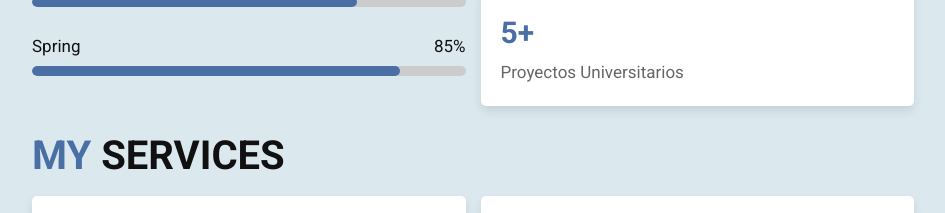
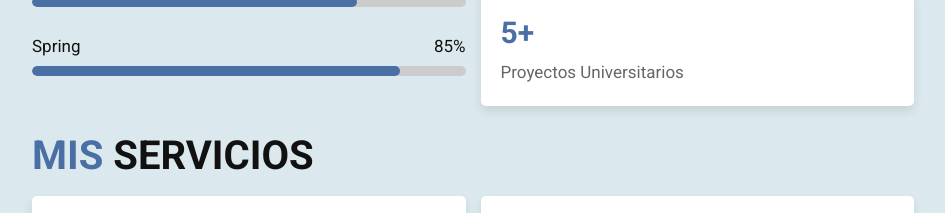
Before and after one commit to dmerreys/Marcelo-Erreys.github.io, a plain HTML site: page index.html in a window 1280 px wide. Shown: the part 1603-1816 px from the top of the page, without its empty margins (317-1262 px from the left). Drawn offline with Linux system fonts and the light colour scheme.

Commit message:
Update index.html

```diff
--- a/index.html
+++ b/index.html
@@ -168,7 +168,7 @@
 
 <section class="service" id="service">
 
-<h1 class="heading"> <span> my </span> services </h1>
+<h1 class="heading"> <span> mis </span> servicios </h1>
 
     <div class="box-container">
 
```
